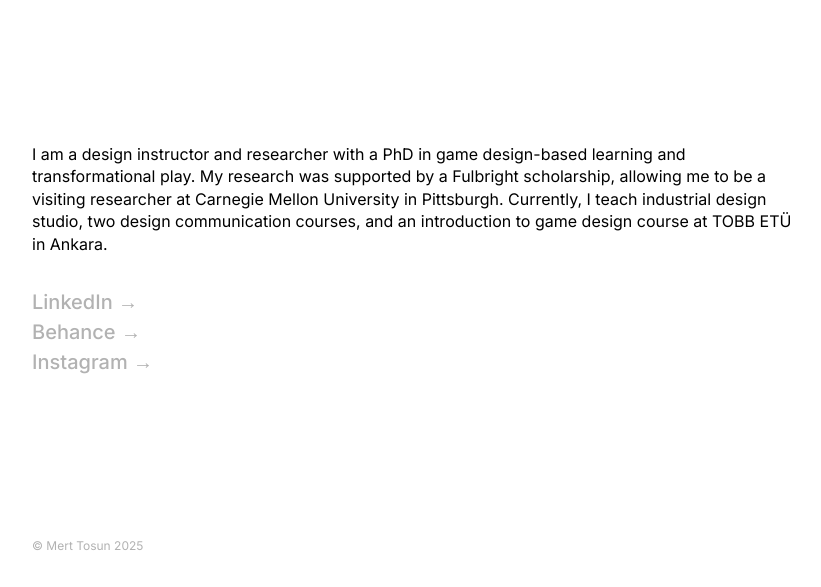
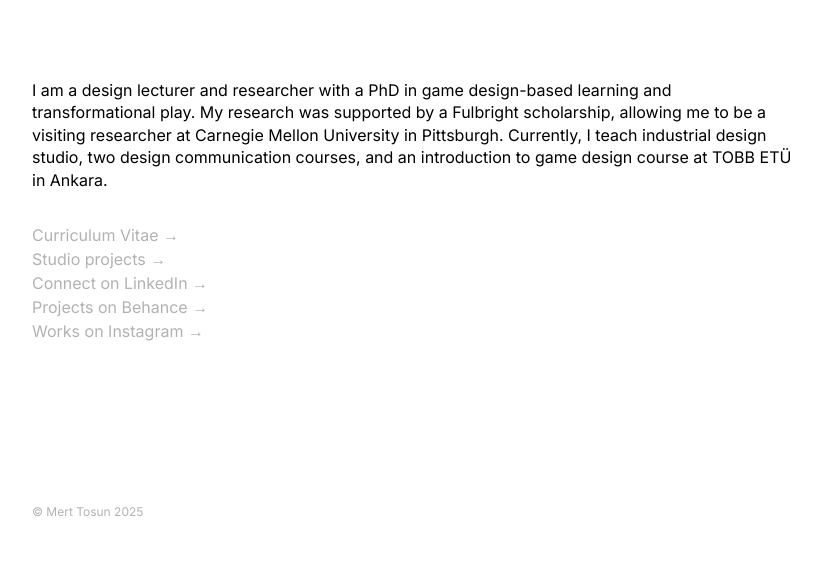
Before and after one commit to mrtosun/mert-wrks25, a Gatsby site: page / in a window 1280 px wide. Shown: the part 233-820 px from the top of the page, without its empty margins (228-1049 px from the left). Built offline with nearby package versions, Linux system fonts and the light colour scheme; Gatsby itself is replaced by a stand-in of ours.

Commit message:
Added CV, and the Notion link.

```diff
--- a/src/pages/home.md
+++ b/src/pages/home.md
@@ -2,4 +2,4 @@
 title: "Hello, I'm Mert"
 ---
 
-I am a design instructor and researcher with a PhD in game design-based learning and transformational play. My research was supported by a Fulbright scholarship, allowing me to be a visiting researcher at Carnegie Mellon University in Pittsburgh. Currently, I teach industrial design studio, two design communication courses, and an introduction to game design course at TOBB ETÜ in Ankara.
+I am a design lecturer and researcher with a PhD in game design-based learning and transformational play. My research was supported by a Fulbright scholarship, allowing me to be a visiting researcher at Carnegie Mellon University in Pittsburgh. Currently, I teach industrial design studio, two design communication courses, and an introduction to game design course at TOBB ETÜ in Ankara.
--- a/src/pages/index.js
+++ b/src/pages/index.js
@@ -33,10 +33,11 @@ const HomePage = ({ data }) => {
 
       {/* Links */}
       <div className="links">
-        {/* <a href="/cv.pdf" download>Download my CV</a> "Bunu daha sonra ekleyeceğim" */}
-        <a href="https://www.linkedin.com/in/mert-tosun/" target="_blank" rel="noopener noreferrer">LinkedIn →</a>
-        <a href="https://www.behance.net/merttosun#" target="_blank" rel="noopener noreferrer">Behance →</a>
-        <a href="https://www.instagram.com/mert_works/" target="_blank" rel="noopener noreferrer">Instagram →</a>
+        <a href="/2025-02-28 CV - Mert Tosun.pdf" target="_blank" rel="noopener noreferrer"> Curriculum Vitae →  </a>
+        <a href="https://www.notion.so/mert-tosun/18c8b29ff8a88043b693d2fde004b941?v=1988b29ff8a880a5bf76000c70050c5f" target="_blank" rel="noopener noreferrer">  Studio projects → </a>
+        <a href="https://www.linkedin.com/in/mert-tosun/" target="_blank" rel="noopener noreferrer"> Connect on LinkedIn →</a>
+        <a href="https://www.behance.net/merttosun#" target="_blank" rel="noopener noreferrer">Projects on Behance →</a>
+        <a href="https://www.instagram.com/mert_works/" target="_blank" rel="noopener noreferrer">Works on Instagram →</a>
       </div>
 
       {/* Footnote */}
--- a/src/styles/global.css
+++ b/src/styles/global.css
@@ -7,7 +7,7 @@
     --hover-color: #000000;
     --title-font-size: 32px;
     --content-font-size: 16px;
-    --link-font-size: 20px;
+    --link-font-size: 16px;
     --footnote-font-size: 12px;
   }
 
@@ -50,7 +50,7 @@
   .content {
     font-size: var(--content-font-size);
     line-height: 1.4;
-    margin-top: 10em;
+    margin-top: 6em;
     font-weight: 300;
   }
 
@@ -59,7 +59,6 @@
     display: flex;
     flex-direction: column;
     margin-top: 2em;
-    font-weight: 500;
   }
 
   .links a {
```
Also changed, not shown: 2 other files.
